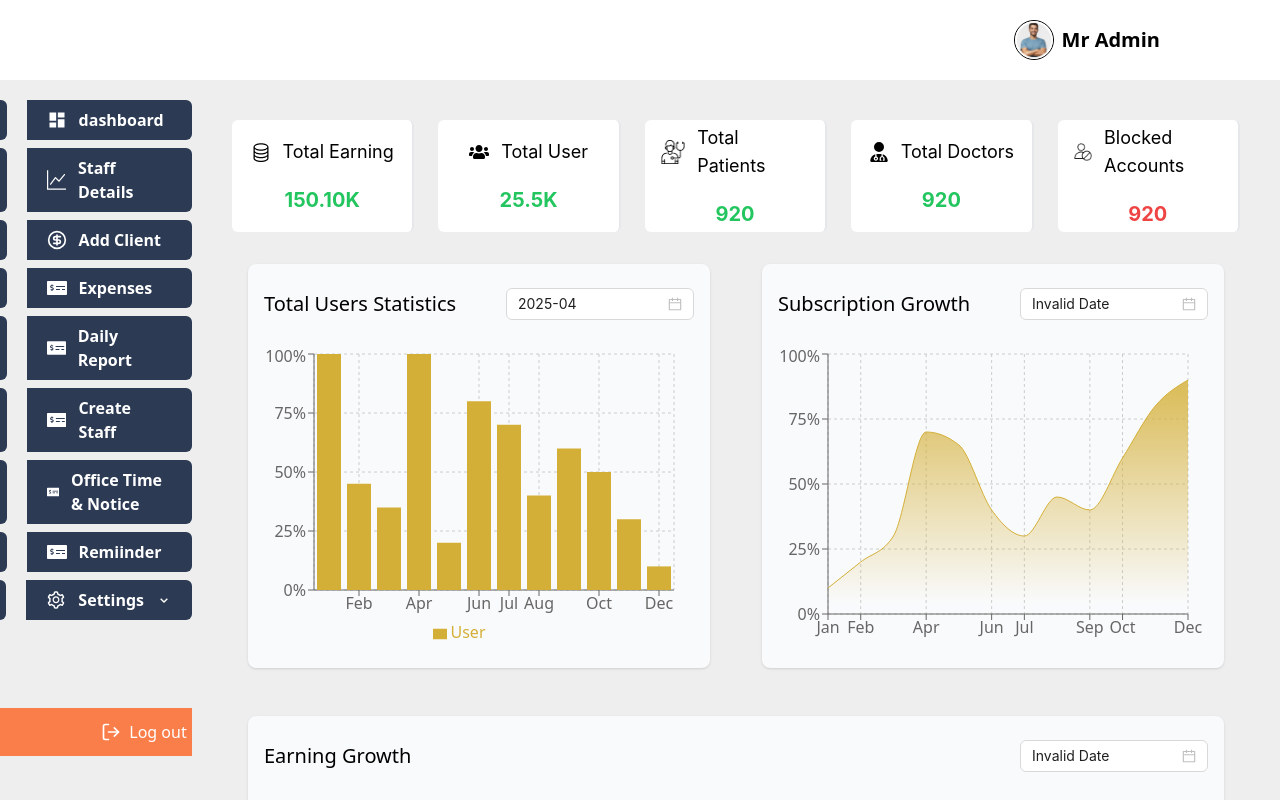
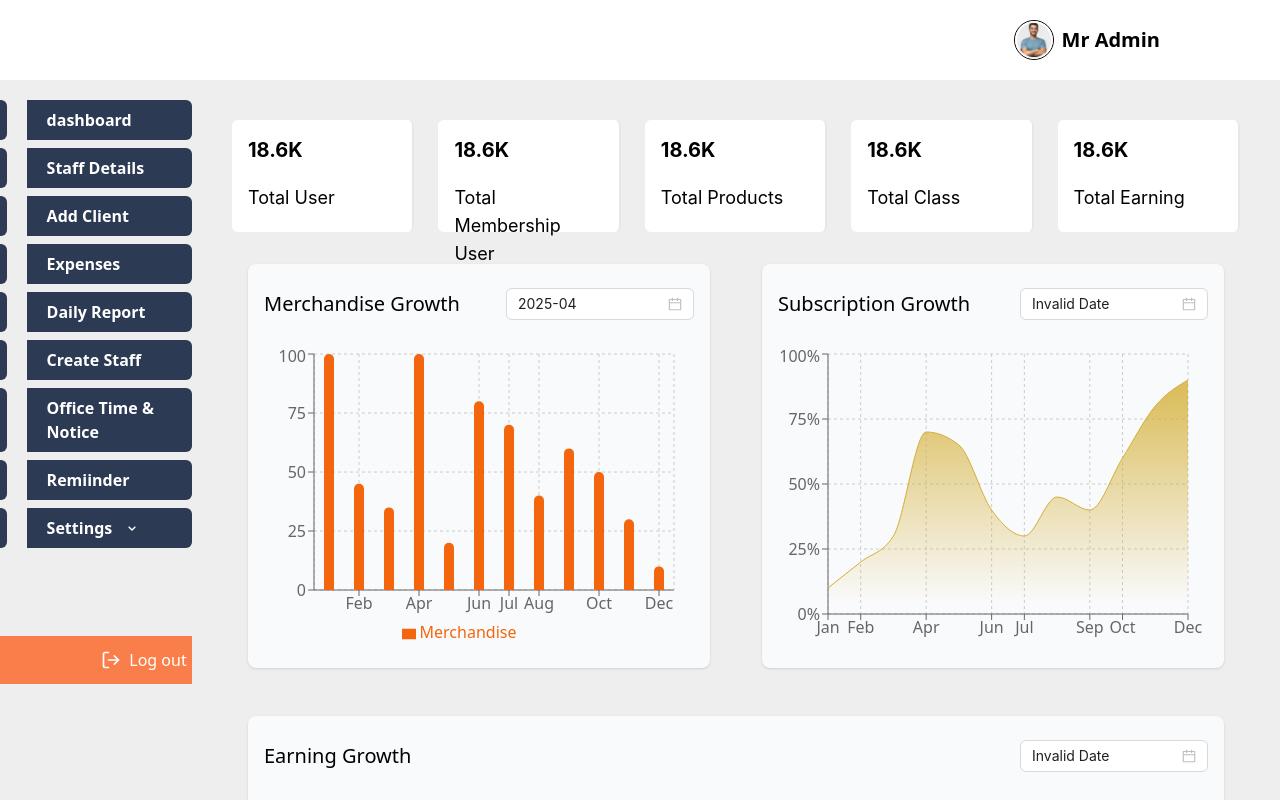
Before and after one commit to sparktechagency/dance-club-dashboard, a React (Vite) app: page / in a window 1280 px wide. Shown: the top 800 px of the page. Built offline with nearby package versions, Linux system fonts and the light colour scheme.

Commit message:
implement marchendise grouth

```diff
--- a/src/Components/Dashboard/AnalyticsInfo/AnalyticsInfo.jsx
+++ b/src/Components/Dashboard/AnalyticsInfo/AnalyticsInfo.jsx
@@ -1,87 +1,47 @@
 import { Col } from "antd";
-import { FaUsers } from "react-icons/fa";
-import { FaUserDoctor } from "react-icons/fa6";
-import { BsDatabase } from "react-icons/bs";
-import { AllImages } from "../../../assets/image/AllImages";
+
 
 const AnalyticsInfo = () => {
   return (
     <div>
       <div className="grid grid-cols-1 md:grid-cols-5 gap-6">
-                {/* earning */}
+        {/*User*/}
         <Col>
-                    <div className="flex flex-col justify-between md:justify-center items-center border-r-2 p-4 bg-white rounded-md gap-5  h-auto md:h-28">
-                        <div className="flex  gap-3 items-center">
-                            <p className=" rounded-full flex justify-center items-center">
-                                <BsDatabase size={20} />
-                            </p>
-                            <p className="text-base md:text-lg ">Total Earning</p>
-                        </div>
-                        <p className="text-green-500 text-xl font-bold ">
-                            150.10K
-                        </p>
+          <div className="flex flex-col  border-r-2 p-4 bg-white rounded-md gap-5  h-auto md:h-28">
+            <p className=" text-xl font-bold">18.6K</p>
+            <p className="text-base md:text-lg ">Total User</p>
           </div>
         </Col>
         {/* user  */}
         <Col>
-                    <div className="flex flex-col justify-between md:justify-center items-center border-r-2 p-4 bg-white rounded-md gap-5  h-auto md:h-28">
-                        <div className="flex gap-3 items-center">
-                            <p className="bg-white rounded-full flex justify-center items-center">
-                                <FaUsers size={20} />
-                            </p>
-                            <p className="text-base md:text-lg ">Total User</p>
-                        </div>
-                        <p className="text-green-500 text-xl font-bold ">
-                            25.5K
+          <div className="flex flex-col  border-r-2 p-4 bg-white rounded-md gap-5  h-auto md:h-28">
+            <p className=" text-xl font-bold">18.6K</p>
+            <p className="text-base md:text-lg ">
+              Total Membership User
             </p>
           </div>
         </Col>
         {/* patient */}
         <Col>
-                    <div className="flex flex-col justify-between md:justify-center items-center border-r-2 p-4 bg-white rounded-md gap-5  h-auto md:h-28">
-                        <div className="flex gap-3 items-center">
-                            <p className="bg-white rounded-full flex justify-center items-center">
-                                <img src={AllImages.patient} alt="" />
-                            </p>
-
-                            <p className="text-base md:text-lg ">Total Patients</p>
-                        </div>
-                        <p className="text-green-500 text-xl font-bold ">
-                            920
-                        </p>
+          <div className="flex flex-col  border-r-2 p-4 bg-white rounded-md gap-5  h-auto md:h-28">
+            <p className=" text-xl font-bold">18.6K</p>
+            <p className="text-base md:text-lg ">Total Products</p>
           </div>
         </Col>
         {/* doctor */}
         <Col>
-                    <div className="flex flex-col justify-between md:justify-center items-center border-r-2 p-4 bg-white rounded-md gap-5  h-auto md:h-28">
-                        <div className="flex gap-3 items-center">
-                            <p className="bg-white rounded-full flex justify-center items-center">
-                                <FaUserDoctor size={20} />
-                            </p>
-
-                            <p className="text-base md:text-lg ">Total Doctors</p>
-                        </div>
-                        <p className="text-green-500 text-xl font-bold ">
-                            920
-                        </p>
+          <div className="flex flex-col  border-r-2 p-4 bg-white rounded-md gap-5  h-auto md:h-28">
+            <p className=" text-xl font-bold">18.6K</p>
+            <p className="text-base md:text-lg ">Total Class</p>
           </div>
         </Col>
         {/* blocked      */}
         <Col>
-                    <div className="flex flex-col justify-between md:justify-center items-center border-r-2 p-4 bg-white rounded-md gap-5  h-auto md:h-28">
-                        <div className="flex gap-3 items-center">
-                            <p className="bg-white rounded-full flex justify-center items-center">
-                                <img src={AllImages.blockUser} alt="" />
-                            </p>
-
-                            <p className="text-base md:text-lg ">Blocked Accounts</p>
-                        </div>
-                        <p className="text-red-500 text-xl font-bold ">
-                            920
-                        </p>
+          <div className="flex flex-col  border-r-2 p-4 bg-white rounded-md gap-5  h-auto md:h-28">
+            <p className=" text-xl font-bold">18.6K</p>
+            <p className="text-base md:text-lg ">Total Earning</p>
           </div>
         </Col>
-
       </div>
     </div>
   );
--- a/src/Components/Dashboard/UserGrowth/UserGrowth.jsx
+++ b/src/Components/Dashboard/UserGrowth/UserGrowth.jsx
@@ -19,22 +19,25 @@ const UserGrowth = () => {
 
   // Mock data
   const mockData = [
-        { name: "Jan", User: 100, },
-        { name: "Feb", User: 45, },
-        { name: "Mar", User: 35, },
-        { name: "Apr", User: 100, },
-        { name: "May", User: 20, },
-        { name: "Jun", User: 80, },
-        { name: "Jul", User: 70, },
-        { name: "Aug", User: 40, },
-        { name: "Sep", User: 60, },
-        { name: "Oct", User: 50, },
-        { name: "Nov", User: 30, },
-        { name: "Dec", User: 10, },
+    { name: "Jan", Merchandise: 100 },
+    { name: "Feb", Merchandise: 45 },
+    { name: "Mar", Merchandise: 35 },
+    { name: "Apr", Merchandise: 100 },
+    { name: "May", Merchandise: 20 },
+    { name: "Jun", Merchandise: 80 },
+    { name: "Jul", Merchandise: 70 },
+    { name: "Aug", Merchandise: 40 },
+    { name: "Sep", Merchandise: 60 },
+    { name: "Oct", Merchandise: 50 },
+    { name: "Nov", Merchandise: 30 },
+    { name: "Dec", Merchandise: 10 },
   ];
 
-    const maxValue = Math.max(...mockData.map(item => item.User));
-    const normalizeData = mockData.map(item => ({ ...item, User: item.User / maxValue * 100 }))
+  const maxValue = Math.max(...mockData.map((item) => item.Merchandise));
+  const normalizeData = mockData.map((item) => ({
+    ...item,
+    Merchandise: (item.Merchandise / maxValue) * 100,
+  }));
 
   const onChange = (date, dateString) => {
     console.log(date, dateString);
@@ -47,9 +50,7 @@ const UserGrowth = () => {
       <div className="bg-gray-50 rounded-lg shadow px-4 py-6">
         {/* Header Section */}
         <div className="flex flex-col md:flex-row items-start md:items-center justify-between gap-4">
-                    <h1 className="text-lg md:text-xl font-medium">
-                        Total Users Statistics
-                    </h1>
+          <h1 className="text-lg md:text-xl font-medium">Merchandise Growth</h1>
           <DatePicker
             onChange={onChange}
             defaultValue={dayjs(dayjs(), "YYYY-MM")}
@@ -73,11 +74,15 @@ const UserGrowth = () => {
             >
               <CartesianGrid strokeDasharray="3 3" />
               <XAxis dataKey="name" />
-                            <YAxis tickFormatter={(value) => `${value}%`} />
-                            <Tooltip formatter={(value) => `${value.toFixed(2)}%`} />
+              <YAxis tickFormatter={(value) => `${value}`} />
+              <Tooltip formatter={(value) => `${value.toFixed(2)}`} />
               <Legend />
-                            <Bar dataKey="User" fill="#d4af37" />
-                            {/* <Bar dataKey="Active" fill="#28A745" /> */}
+              <Bar
+                dataKey="Merchandise"
+                fill="#f4660e"
+                barSize={10}
+                radius={[5, 5, 0, 0]}
+              />
             </BarChart>
           </ResponsiveContainer>
         </div>
--- a/src/Components/Sidebar/Sidebar.jsx
+++ b/src/Components/Sidebar/Sidebar.jsx
@@ -143,7 +143,7 @@ const Sidebar = ({ closeDrawer }) => {
                 >
                   <Link to={item.Link}>
                     <div className="flex items-center gap-3">
-                      {item.icon}
+                      {/* {item.icon} */}
                       <p>{item.label}</p>
                       {item.isDropdown && (
                         <BiChevronDown
@@ -163,15 +163,21 @@ const Sidebar = ({ closeDrawer }) => {
                   {item.subItems.map((subItem) => (
                     <Link to={subItem.Link} key={subItem.label}>
                       <div
-                        className={`py-2 px-5 cursor-pointer  ${
+                        className={`py-2 px-5 cursor-pointer  ml-6 mt-2 ${
                           active === subItem.label
                             ? "text-white bg-primary font-bold"
-                            : "text-black "
+                            : "text-white bg-secondary"
                         }`}
                         onClick={() => handleSubItemClick(subItem.label)}
                       >
-                        <p className="flex items-center gap-2 ml-10">
-                          {subItem.icon}
+                        <p
+                        // className={`w-full  px-5 py-2 cursor-pointer   ${
+                        //   active === item.label
+                        //     ? " text-white font-semibold bg-primary"
+                        //     : "bg-secondary text-white font-semibold"
+                        // }`}
+                        >
+                          {/* {subItem.icon} */}
                           {subItem.label}
                         </p>
                       </div>
```
Lines whose indentation alone changed are shown as unchanged.
